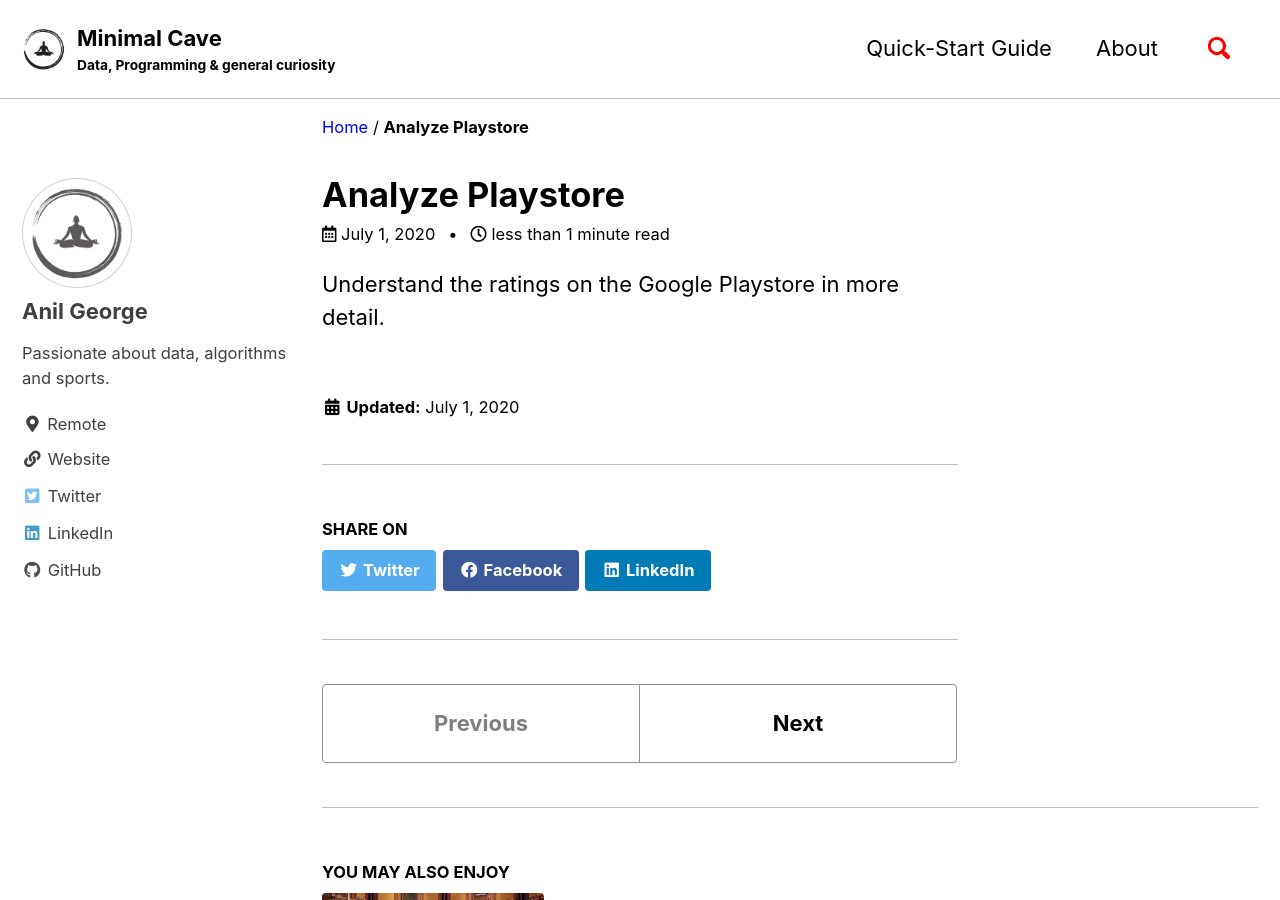
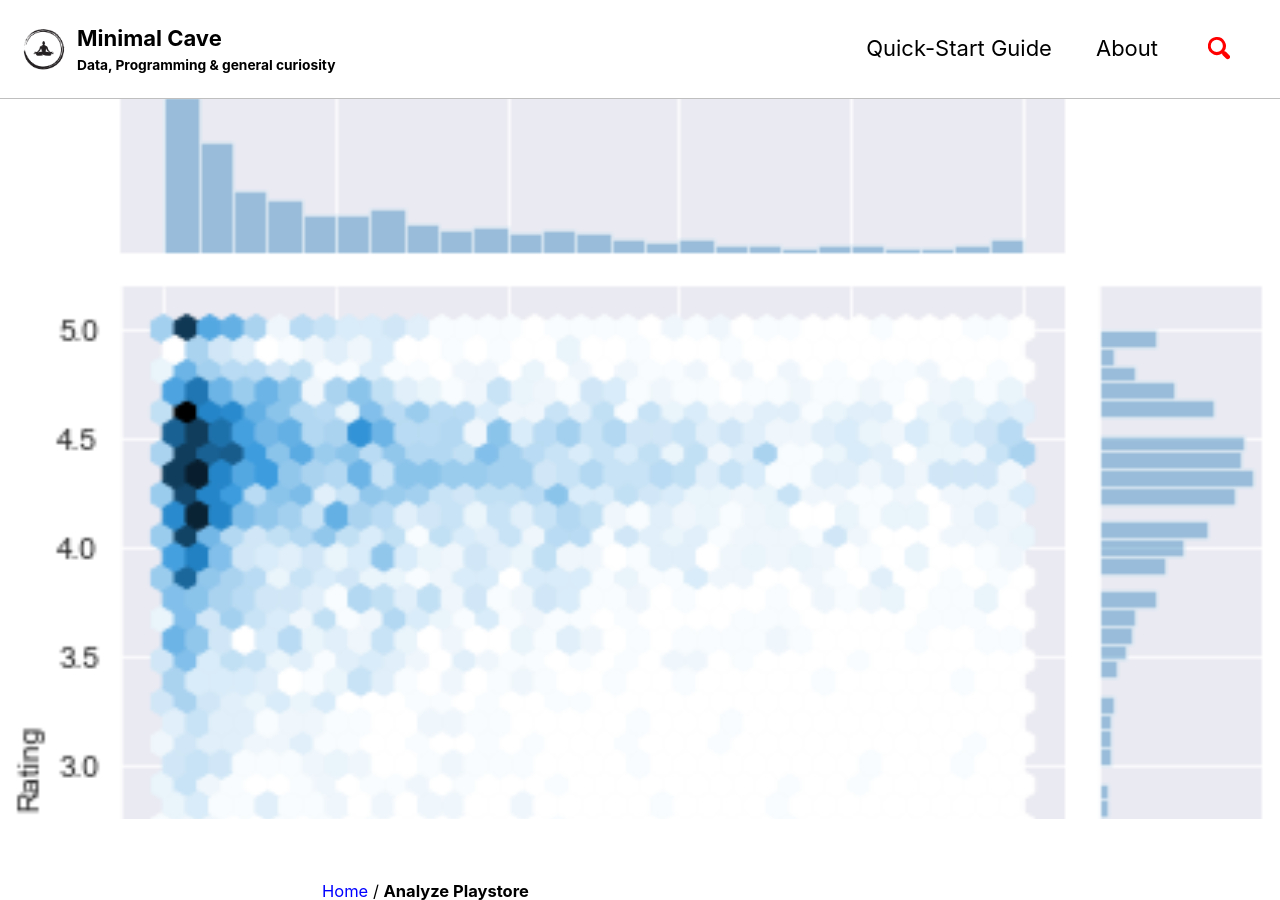
Before and after one commit to anilgeorge04/anilgeorge04.github.io, a Jekyll site: the page built from _posts/2020-07-01-Analyze-Playstore.md, in a window 1280 px wide and 900 px high. Built offline with Jekyll 4.4.1, drawn with Linux system fonts in a browser that asks for light colours; cached includes are drawn as plain includes.

Commit message:
add header image

```diff
--- a/_posts/2020-07-01-Analyze-Playstore.md
+++ b/_posts/2020-07-01-Analyze-Playstore.md
@@ -1 +1,5 @@
+---
+header:
+    image: "/assets/images/playstore.jpg"
+---
 Understand the ratings on the Google Playstore in more detail.
```
